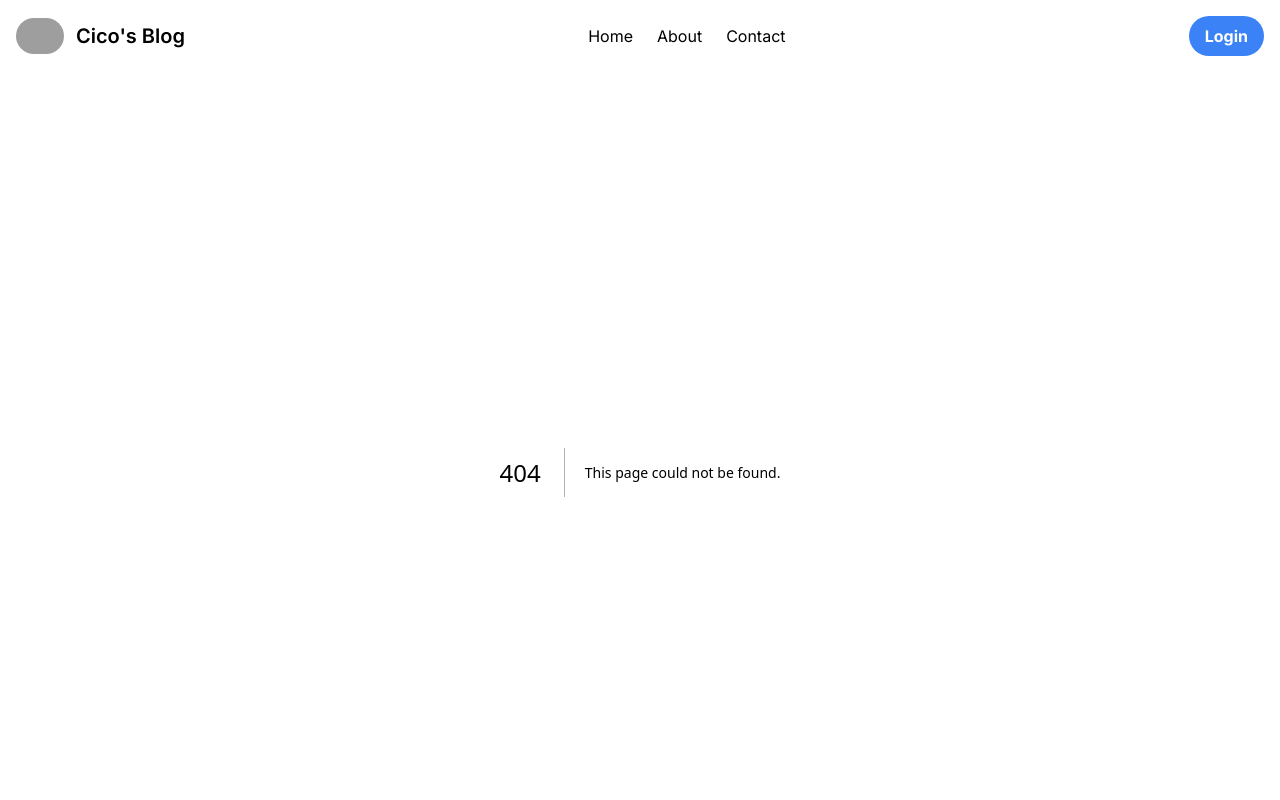
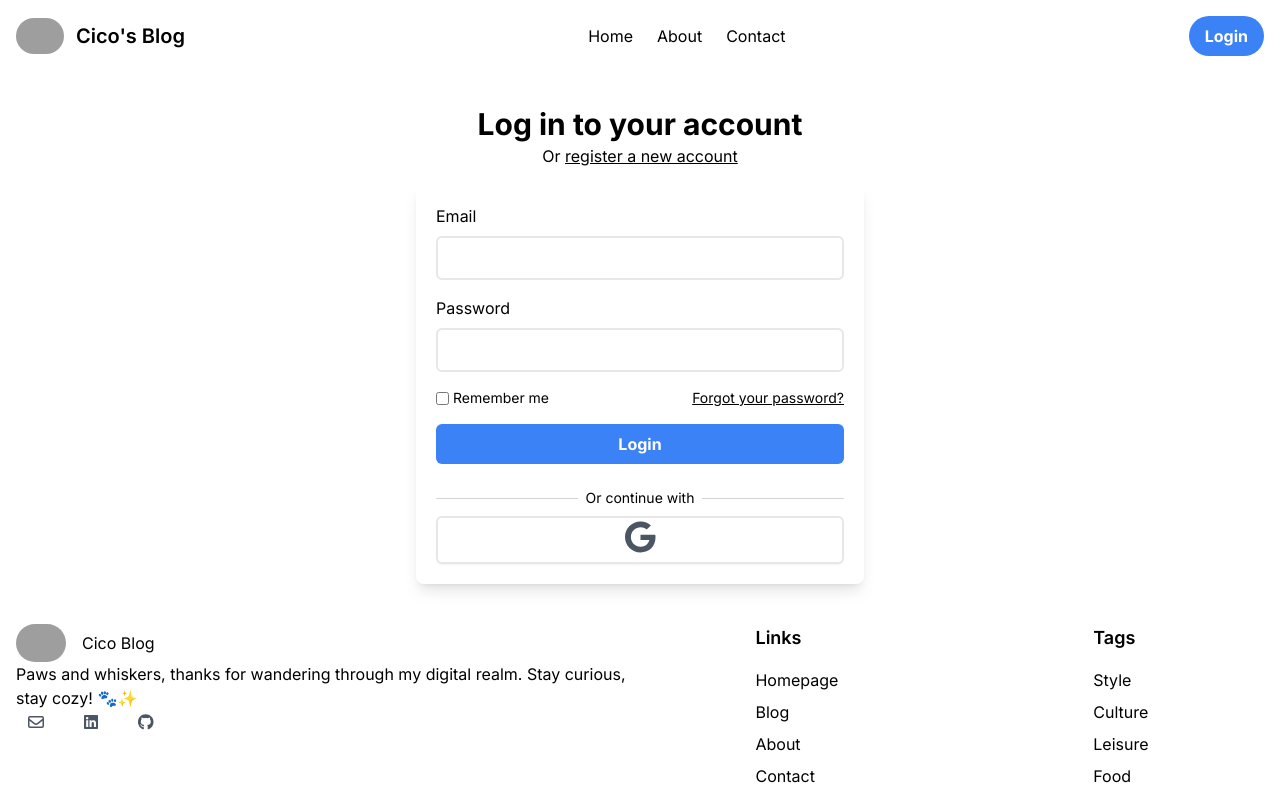
Before and after one commit to tupudipi/cico-blog, a Next.js app: page /login in a window 1280 px wide. Before the commit this address had no page. Shown: the top 800 px of the page. Built offline with nearby package versions, Linux system fonts and the light colour scheme; grey boxes are pictures that could not be loaded.

Commit message:
added login, register, and password reset pages

```diff
--- a/app/about/page.jsx
+++ b/app/about/page.jsx
@@ -21,7 +21,7 @@ const AboutPage = () => {
                 <br /><br />
                 Here at Cico&apos;s Domain, we take web development as seriously as a fresh bowl of fish pâté. This blog is a charming creation brought to life using <strong>Next.js</strong>, a delightful React framework that ensures seamless navigation through Cico&apos;s anecdotes. The database wizardry is powered by <strong>MongoDB</strong>, orchestrated with precision through <strong>Prisma ORM</strong>.
                 <br /><br />
-                For the purr-fect file hosting, we turn to <strong>Firebase</strong>, ensuring every snapshot of Cico&apos;s captivating moments finds its cozy spot on the web. <strong>Google Auth</strong> extends a friendly paw, allowing users to partake in this feline adventure with secure accounts. And, of course, our sleek design is crafted with love and a dash of catnip, employing <strong>Tailwind CSS</strong>.
+                For the purr-fect file hosting, we turn to <strong>Firebase</strong>, ensuring every snapshot of Cico&apos;s captivating moments finds its cozy spot on the web. <strong>NextAuth.js</strong> extends a friendly paw, allowing users to partake in this feline adventure with secure accounts. And, of course, our sleek design is crafted with love and a dash of catnip, employing <strong>Tailwind CSS</strong>.
                 <br /><br />
                 Wishing You Whiskers and Wonder
             </p>
--- /dev/null
+++ b/app/forgot-password/page.jsx
@@ -0,0 +1,23 @@
+
+const page = () => {
+    return (
+        <div className="grow mt-8 flex flex-col items-center h-screen md:h-auto gap-4">
+            <div className='flex flex-col items-center'>
+                <h1 className='text-3xl font-bold leading-10'>Forgot your password?</h1>
+            </div>
+
+            <div className='p-5 rounded-lg shadow-lg w-full md:max-w-md'>
+                <form action="" method="post" className='flex flex-col gap-4'>
+                    <div className='flex flex-col gap-2'>
+                        <label htmlFor="email">What's your email address?</label>
+                        <input type="email" name="email" id="email" className='py-2 px-3 border-2 rounded-md' />
+                    </div>
+
+                    <button type="submit" className='bg-blue-500 hover:bg-blue-700 text-white font-bold py-2 px-4 rounded-md transition-all'>Send Reset Link</button>
+                </form>
+            </div>
+        </div>
+    )
+}
+
+export default page
--- /dev/null
+++ b/app/login/page.jsx
@@ -0,0 +1,61 @@
+import Link from 'next/link';
+import { faGoogle } from '@fortawesome/free-brands-svg-icons';
+import { FontAwesomeIcon } from '@fortawesome/react-fontawesome';
+
+const page = () => {
+    return (
+        <div className="grow mt-8 flex flex-col items-center h-screen md:h-auto gap-4">
+            <div className='flex flex-col items-center'>
+                <h1 className='text-3xl font-bold leading-10'>Log in to your account</h1>
+                <p>Or <Link href="/register" className='hover:text-blue-500 transition-all underline hover:no-underline'>register a new account</Link></p>
+            </div>
+
+            <div className='p-5 rounded-lg shadow-lg w-full md:max-w-md'>
+                <form action="" method="post" className='flex flex-col gap-4'>
+                    <div className='flex flex-col gap-2'>
+                        <label htmlFor="email">Email</label>
+                        <input type="email" name="email" id="email" className='py-2 px-3 border-2 rounded-md' />
+                    </div>
+                    <div className='flex flex-col gap-2'>
+                        <label htmlFor="password">Password</label>
+                        <input type="password" name="password" id="password" className='py-2 px-3 border-2 rounded-md' />
+                    </div>
+
+                    <div className='flex justify-between text-sm'>
+                        <div className='flex gap-1 items-center'>
+                            <input type="checkbox" name="remember" id="remember" />
+                            <label htmlFor="remember">Remember me</label>
+                        </div>
+
+                        <Link href="/forgot-password" className='text-right hover:text-blue-500 transition-all underline hover:no-underline'>Forgot your password?</Link>
+                    </div>
+
+                    <button type="submit" className='bg-blue-500 hover:bg-blue-700 text-white font-bold py-2 px-4 rounded-md transition-all'>Login</button>
+                </form>
+
+                <div className="mt-6">
+                    <div className="relative">
+                        <div className="absolute inset-0 flex items-center">
+                            <div className="w-full border-t border-gray-300"></div>
+                        </div>
+                        <div className="relative flex justify-center text-sm">
+                            <p className="bg-white px-2">Or continue with</p>
+                        </div>
+                    </div>
+
+                    <div className='flex gap-4 h-12 mt-2'>
+                        <div className='rounded-md border-2 shadow-sm hover:shadow grow flex p-2 items-center text-gray-600 hover:text-black transition-all '>
+                            <Link href="/" className='w-full flex justify-center'>
+                                <i className="text-lg">
+                                    <FontAwesomeIcon icon={faGoogle} className='h-8' />
+                                </i>
+                            </Link>
+                        </div>
+                    </div>
+                </div>
+            </div>
+        </div>
+    )
+}
+
+export default page
--- /dev/null
+++ b/app/register/page.jsx
@@ -0,0 +1,63 @@
+import Link from 'next/link';
+import { faGoogle } from '@fortawesome/free-brands-svg-icons';
+import { FontAwesomeIcon } from '@fortawesome/react-fontawesome';
+
+const page = () => {
+    return (
+        <div className="grow mt-8 flex flex-col items-center h-screen md:h-auto gap-4">
+            <div className='flex flex-col items-center'>
+                <h1 className='text-3xl font-bold leading-10'>Register a new account</h1>
+                <p>Or <Link href="/login" className='hover:text-blue-500 transition-all underline hover:no-underline'>log in to an existing account</Link></p>
+            </div>
+
+            <div className='p-5 rounded-lg shadow-lg w-full md:max-w-md'>
+                <form action="" method="post" className='flex flex-col gap-4'>
+                    <div className='flex flex-col gap-2'>
+                        <label htmlFor="user">Username</label>
+                        <input type="text" name="user" id="user" className='py-2 px-3 border-2 rounded-md' />
+                    </div>
+
+                    <div className='flex flex-col gap-2'>
+                        <label htmlFor="email">Email</label>
+                        <input type="email" name="email" id="email" className='py-2 px-3 border-2 rounded-md' />
+                    </div>
+
+                    <div className='flex flex-col gap-2'>
+                        <label htmlFor="password">Password</label>
+                        <input type="password" name="password" id="password" className='py-2 px-3 border-2 rounded-md' />
+                    </div>
+
+                    <div className='flex flex-col gap-2'>
+                        <label htmlFor="password-confirm">Confirm Password</label>
+                        <input type="password" name="password-confirm" id="password-confirm" className='py-2 px-3 border-2 rounded-md' />
+                    </div>
+
+                    <button type="submit" className='bg-blue-500 hover:bg-blue-700 text-white font-bold py-2 px-4 rounded-md transition-all'>Register</button>
+                </form>
+
+                <div className="mt-6">
+                    <div className="relative">
+                        <div className="absolute inset-0 flex items-center">
+                            <div className="w-full border-t border-gray-300"></div>
+                        </div>
+                        <div className="relative flex justify-center text-sm">
+                            <p className="bg-white px-2">Or continue with</p>
+                        </div>
+                    </div>
+
+                    <div className='flex gap-4 h-12 mt-2'>
+                        <div className='rounded-md border-2 shadow-sm hover:shadow grow flex p-2 items-center text-gray-600 hover:text-black transition-all '>
+                            <Link href="/" className='w-full flex justify-center'>
+                                <i className="text-lg">
+                                    <FontAwesomeIcon icon={faGoogle} className='h-8' />
+                                </i>
+                            </Link>
+                        </div>
+                    </div>
+                </div>
+            </div>
+        </div>
+    )
+}
+
+export default page
```
